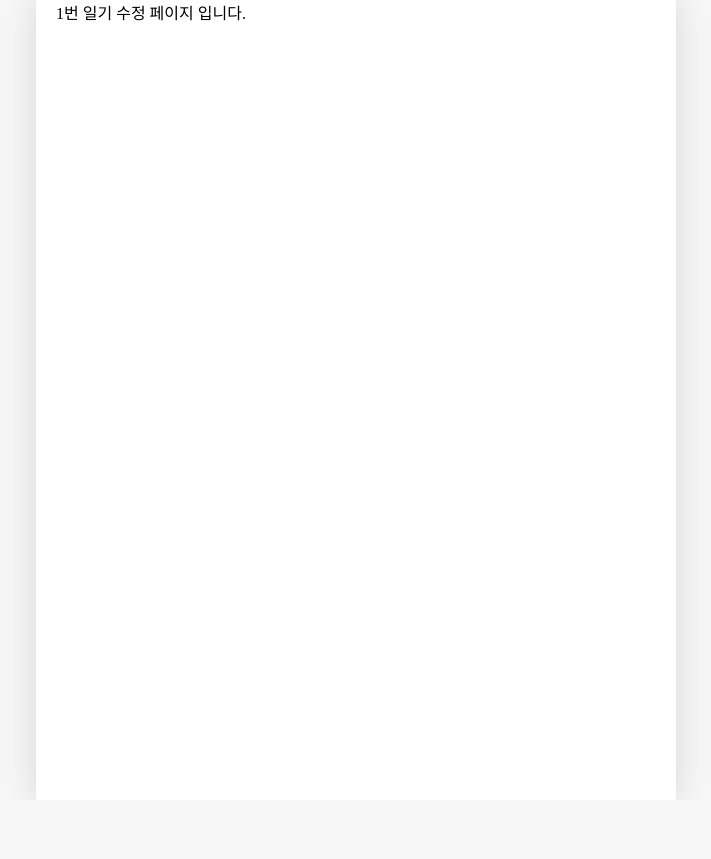
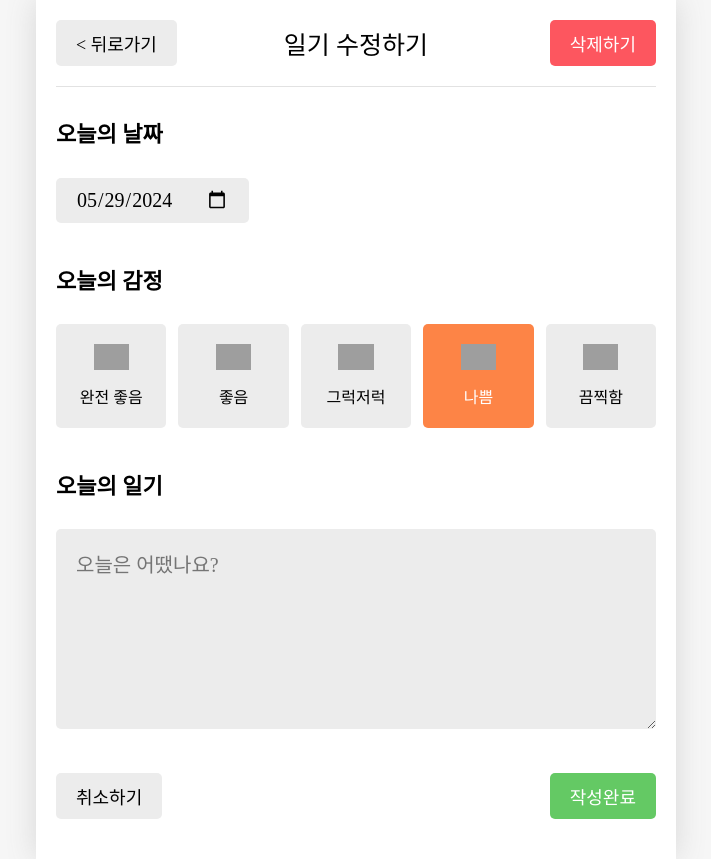
Before and after one commit to JeongHoon383/emotion-diary, a React (Vite) app: page /edit/1 in a window 1280 px wide. Shown: the whole page, without its empty margins (284-995 px from the left). Before the commit the page ends 800 px from the top, so only its background shows below. Built offline with nearby package versions, Linux system fonts and the light colour scheme; grey boxes are pictures that could not be loaded; a web font is replaced by a local one.

Commit message:
Edit 페이지 UI 및 삭제 기능 구현시 에러 - params.id 값이 안먹음, log를 찍었을때는 값이 잘 나오나 onDelete 함수 인자에 값을 넣으면 적용이 안됨

```diff
--- a/src/components/Edit.jsx
+++ b/src/components/Edit.jsx
@@ -1,9 +1,35 @@
-import { useParams } from "react-router-dom";
-import React from "react";
+import { useNavigate, useParams } from "react-router-dom";
+import { DiaryDispatchContext } from "../App";
+import React, { useContext } from "react";
+import Header from "./Header";
+import Button from "./Button";
+import Editor from "./Editor";
 
 const Edit = () => {
   const params = useParams();
-  return <div>{params.id}번 일기 수정 페이지 입니다.</div>;
+  const nav = useNavigate();
+  const { onDelete } = useContext(DiaryDispatchContext);
+  console.log(params.id);
+
+  const onClickDelete = () => {
+    if (window.confirm("일기를 정말 삭제할까요? 다시 복구되지 않아요!")) {
+      onDelete(params.id);
+      nav("/", { replace: true });
+    }
+  };
+
+  return (
+    <div>
+      <Header
+        title={"일기 수정하기"}
+        leftChild={<Button onClick={() => nav(-1)} text={"< 뒤로가기"} />}
+        rightChild={
+          <Button onClick={onClickDelete} text={"삭제하기"} type={"NEGATIVE"} />
+        }
+      />
+      <Editor />
+    </div>
+  );
 };
 
 export default Edit;
--- a/src/pages/Home.jsx
+++ b/src/pages/Home.jsx
@@ -34,7 +34,6 @@
   const [pivotDate, setPivotDate] = useState(new Date());
 
   const monthlyDate = getMonthlyData(pivotDate, data);
-  console.log(monthlyDate);
 
   const onIncreaseMonth = () => {
     setPivotDate(new Date(pivotDate.getFullYear(), pivotDate.getMonth() + 1));
```
